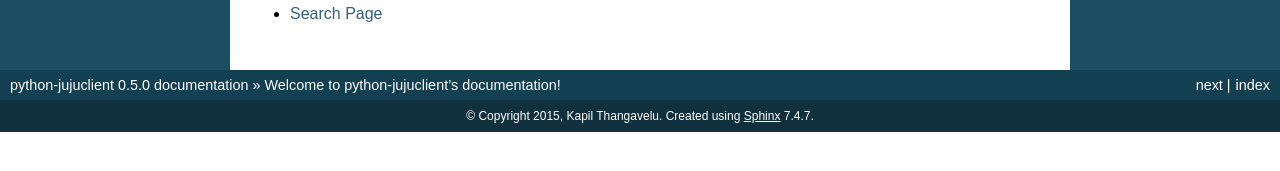
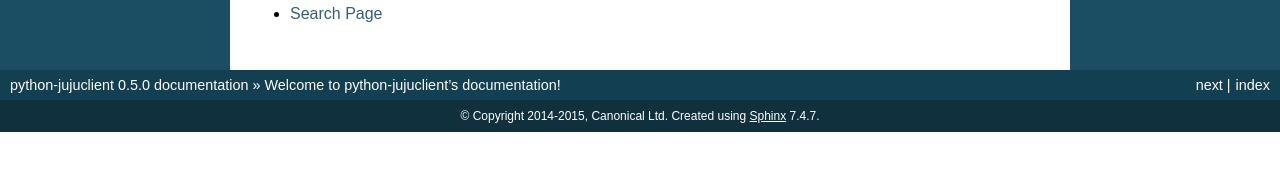
Before and after one commit to kapilt/python-jujuclient, a Sphinx documentation site: the page built from docs/source/index.rst, in a window 1280 px wide. Shown: the part 640-811 px from the top of the page. Built offline with Sphinx 7.4.7, drawn with Linux system fonts in a browser that asks for light colours.

Commit message:
update copyright in docs

```diff
--- a/docs/source/conf.py
+++ b/docs/source/conf.py
@@ -46,7 +46,7 @@ master_doc = 'index'
 
 # General information about the project.
 project = u'python-jujuclient'
-copyright = u'2015, Kapil Thangavelu'
+copyright = u'2014-2015, Canonical Ltd'
 
 # The version info for the project you're documenting, acts as replacement for
 # |version| and |release|, also used in various other places throughout the
```
